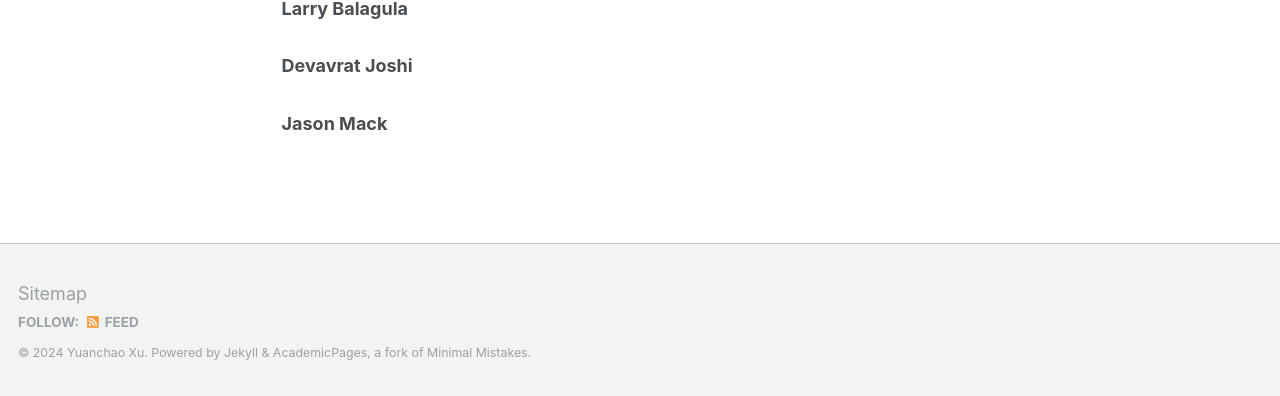
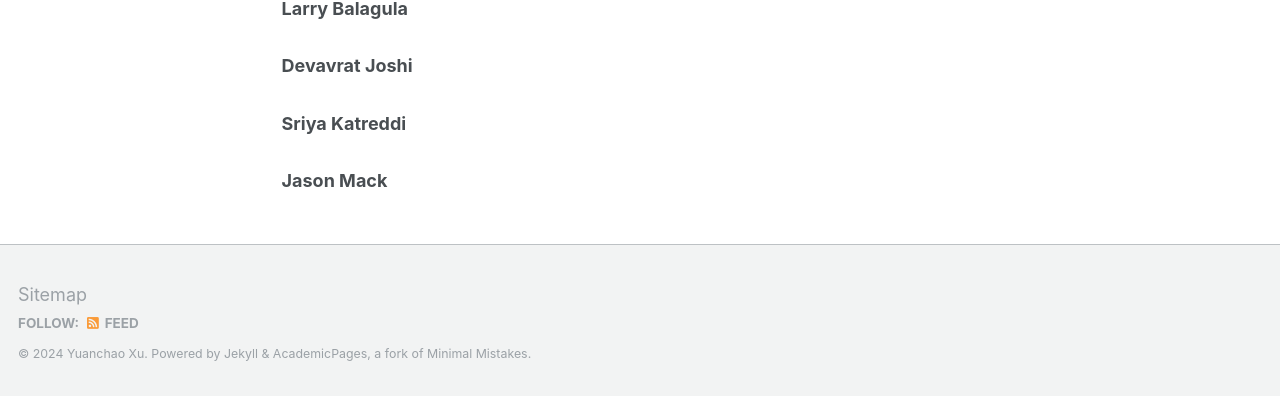
Before and after one commit to yuanchaoxu6/yuanchaoxu6.github.io, a Jekyll site: the page built from _pages/students.md, in a window 1280 px wide and 1343 px high. Shown: the part 944-1340 px from the top of the window. Built offline with Jekyll 4.4.1, drawn with Linux system fonts in a browser that asks for light colours.

Commit message:
Update students.md

```diff
--- a/_pages/students.md
+++ b/_pages/students.md
@@ -37,4 +37,6 @@ author_profile: true
 
 ### Devavrat Joshi
 
+### Sriya Katreddi
+
 ### Jason Mack
```
